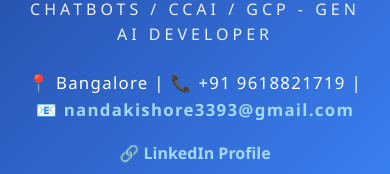
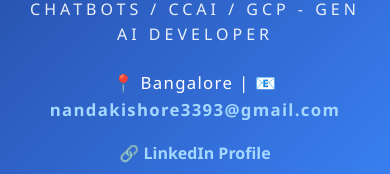
Before and after one commit to nandakishoreveeramsetty/my-portfolio, a React (Create React App) app: page / in a window 390 px wide. Shown: the part 364-538 px from the top of the page. Built offline with nearby package versions, Linux system fonts and the light colour scheme.

Commit message:
removed mobile

```diff
--- a/src/components/Header.js
+++ b/src/components/Header.js
@@ -9,7 +9,7 @@
         <h3 className="title">CHATBOTS / CCAI / GCP - GEN AI DEVELOPER</h3>
 
         <p className="contact">
-          📍 Bangalore | 📞 +91 9618821719 | 📧{" "}
+          📍 Bangalore | 📧{" "}
           <a href="mailto:nandakishore3393@gmail.com" className="link">
             nandakishore3393@gmail.com
           </a>
```
